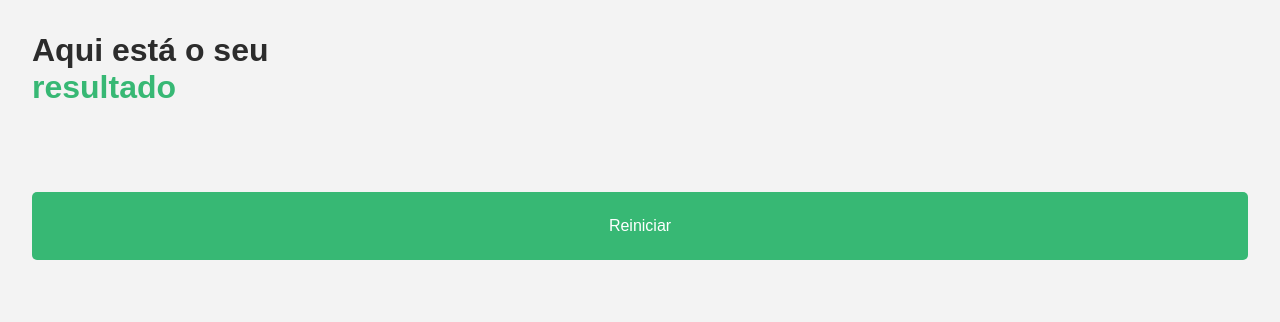
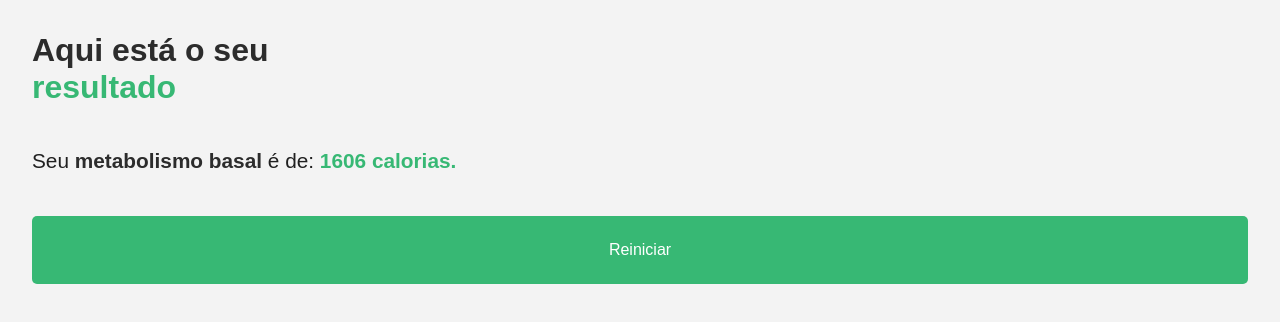
Before and after one commit to RebecaBaruch/gocal-react-project, a React (Vite) app: page /ShowResult in a window 1280 px wide. Shown: the top 322 px of the page. Built offline with nearby package versions, Linux system fonts and the light colour scheme.

Commit message:
feat: remove SubTitle component and implemented MarkedText instead

```diff
--- a/src/components/MarkedText/index.jsx
+++ b/src/components/MarkedText/index.jsx
@@ -1,10 +1,10 @@
 import { Text } from './styled';
 
-function MarkedText({ children }) {
+function MarkedText({ type, marked, children }) {
 
     return(
-        <Text>
-            { children }
+        <Text type={ type } marked={ marked }>
+             { children }
         </Text>
     );
 }
--- a/src/components/MarkedText/styled.jsx
+++ b/src/components/MarkedText/styled.jsx
@@ -1,7 +1,19 @@
 import styled from 'styled-components';
 
-export const Text = styled.h2`
+export const Text = styled.span`
     color: #2C2C2C;
-    font-size: 1.2rem;
+    font-size: 1.3rem;
     font-weight: 800;
+
+    ${props =>
+        props.type == 'subtitle' ?
+        'text-align: left;' :
+        'text-align: none;'
+    }
+
+    ${props =>
+        props.marked == 'green-marked' ?
+        'color: #37B874;' :
+        'color: #2C2C2C;'
+    }
 `;
--- a/src/components/ResultItem/styled.jsx
+++ b/src/components/ResultItem/styled.jsx
@@ -1,10 +1,7 @@
 import styled from 'styled-components';
 
 export const TextBox = styled.div`
-    display: flex;
-    justify-content: center;
-    flex-wrap: wrap;
-    align-items: start;
+    text-align: left;
     margin-bottom: 25px;
-    font-size: 1.2rem;
+    font-size: 1.3rem;
 `;
--- a/src/components/SubTitle/index.jsx
+++ /dev/null
@@ -1,10 +0,0 @@
-import { Title } from './styled';
-
-function SubTitle({ children }) {
-
-    return (
-        <Title>{ children }</Title>
-    )
-};
-
-export default SubTitle;
--- a/src/components/SubTitle/styled.jsx
+++ /dev/null
@@ -1,8 +0,0 @@
-import styled from "styled-components";
-
-export const Title = styled.h2`
-    color: #2C2C2C;
-    font-size: 1.2rem;
-    font-weight: 800;
-    text-align: left;
-`;
--- a/src/pages/EnterData/index.jsx
+++ b/src/pages/EnterData/index.jsx
@@ -1,7 +1,7 @@
 import { Link, useNavigate } from 'react-router-dom';
 import { Wrapper } from '../../global/GlobalStyles';
 import MainTitle from '../../components/MainTitle';
-import SubTitle from '../../components/SubTitle';
+import MarkedText from '../../components/MarkedText';
 import DataInput from '../../components/DataInput';
 import NavButton from '../../components/NavButton';
 import InfoSelect from '../../components/InfoSelect';
@@ -13,10 +13,10 @@ function EnterData() {
     return(
         <Wrapper>
             <MainTitle primaryText="Olá," markedText="Bruno Garcia" />
-            <SubTitle>
+            <MarkedText type='subtitle'>
                 Vamos calcular o seu gasto
                 energético basal!
-            </SubTitle>
+            </MarkedText>
 
             <InfoSelect>
                 <option value=''>Seu sexo</option>
--- a/src/pages/ShowResult/index.jsx
+++ b/src/pages/ShowResult/index.jsx
@@ -2,6 +2,7 @@ import { Link, useNavigate } from 'react-router-dom';
 import { Wrapper } from '../../global/GlobalStyles';
 import MainTitle from '../../components/MainTitle';
 import ResultItem from '../../components/ResultItem';
+import MarkedText from '../../components/MarkedText';
 import NavButton from '../../components/NavButton';
 
 
@@ -13,7 +14,8 @@ function ShowResult() {
             <MainTitle primaryText="Aqui está o seu" markedText="resultado" />
 
             <ResultItem>
-
+                Seu <MarkedText>metabolismo basal</MarkedText> é de:
+                <MarkedText marked='green-marked'> 1606 calorias.</MarkedText>
             </ResultItem>
 
             <Link to='/'>
--- a/src/pages/UserName/index.jsx
+++ b/src/pages/UserName/index.jsx
@@ -2,7 +2,7 @@ import React from "react";
 import { Link } from 'react-router-dom'
 
 import { Wrapper } from '../../global/GlobalStyles';
-import SubTitle from "../../components/SubTitle";
+import MarkedText from "../../components/MarkedText";
 import DataInput from "../../components/DataInput";
 import NavButton from "../../components/NavButton";
 
@@ -10,10 +10,10 @@ function UserName() {
 
     return(
         <Wrapper>
-            <SubTitle>
+            <MarkedText type='subtitle'>
                 Para começar <br></br>
                 como podemos te chamar?
-            </SubTitle>
+            </MarkedText>
             <DataInput type='text' placeholder='Digite o seu nome' />
             <Link to='../EnterData'>
                 <NavButton type='next'>Avançar</NavButton>
```
